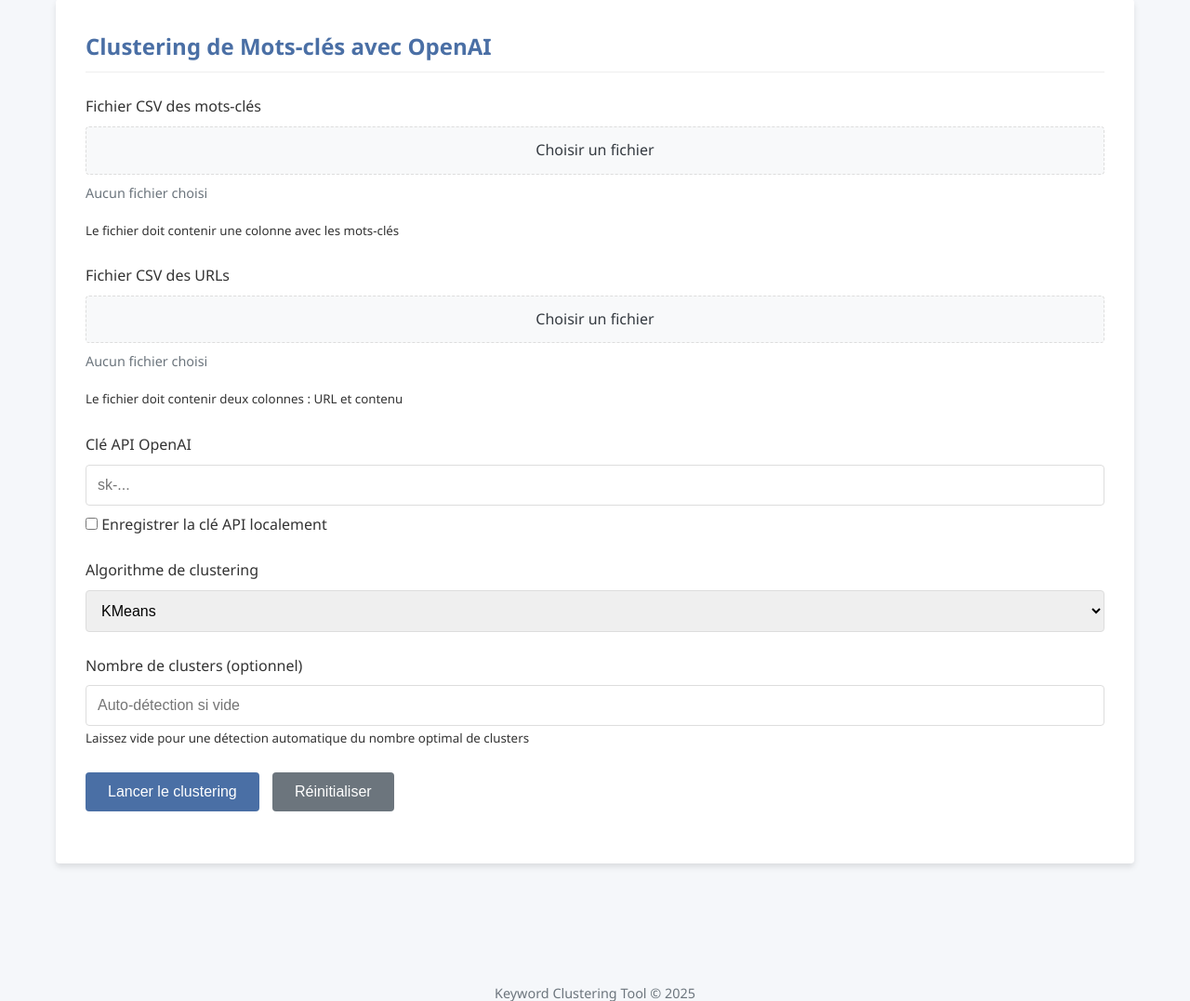
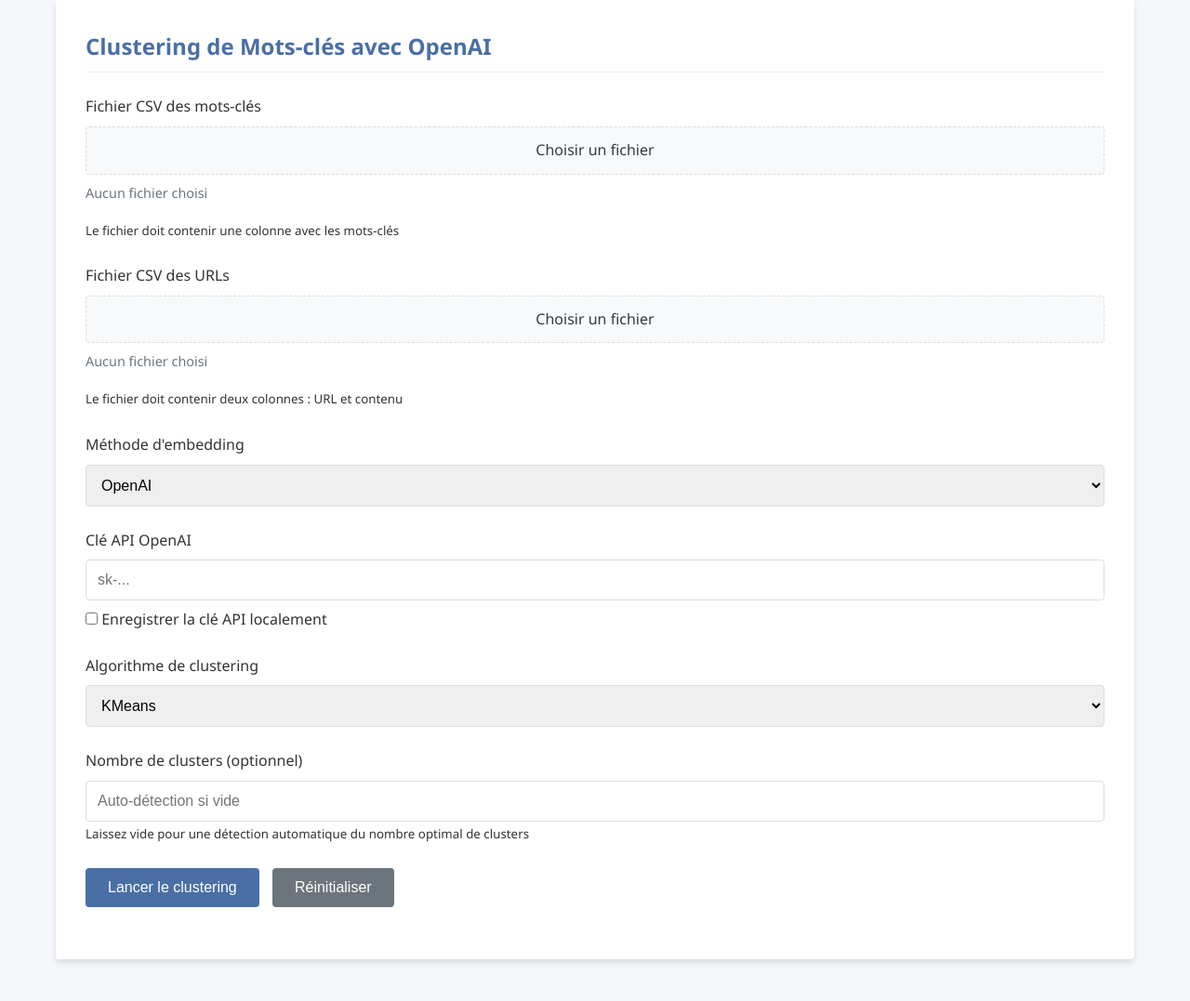
Before and after one commit to BenSlashr/kw-clustering, a FastAPI app: page / in a window 1280 px wide. Shown: the part 241-1318 px from the top of the page at 93% size. Run offline with FastAPI, Linux system fonts and the light colour scheme.

Commit message:
Description de la modification

```diff
--- a/main.py
+++ b/main.py
@@ -13,6 +13,7 @@ import tempfile
 import uuid
 import logging
 from dotenv import load_dotenv
+from sentence_transformers import SentenceTransformer
 
 # Load environment variables
 load_dotenv()
@@ -39,11 +40,22 @@ def get_openai_client(api_key):
     openai.api_key = api_key
     return openai
 
+# Initialize Sentence Transformer model
+def get_sentence_transformer(model_name="all-MiniLM-L6-v2"):
+    """Initialize a Sentence Transformer model"""
+    try:
+        logger.info(f"Loading Sentence Transformer model: {model_name}")
+        model = SentenceTransformer(model_name)
+        return model
+    except Exception as e:
+        logger.error(f"Error loading Sentence Transformer model: {str(e)}")
+        raise HTTPException(status_code=500, detail=f"Error loading Sentence Transformer model: {str(e)}")
+
 # Function to generate embeddings using OpenAI
-def generate_embeddings(texts, openai_client):
+def generate_openai_embeddings(texts, openai_client):
     """Generate embeddings for a list of texts using OpenAI API"""
     try:
-        logger.info(f"Generating embeddings for {len(texts)} texts")
+        logger.info(f"Generating OpenAI embeddings for {len(texts)} texts")
         embeddings = []
         # Process in batches to avoid API limits
         batch_size = 100
@@ -57,8 +69,35 @@ def generate_embeddings(texts, openai_client):
             embeddings.extend(batch_embeddings)
         return embeddings
     except Exception as e:
-        logger.error(f"Error generating embeddings: {str(e)}")
-        raise HTTPException(status_code=500, detail=f"Error generating embeddings: {str(e)}")
+        logger.error(f"Error generating OpenAI embeddings: {str(e)}")
+        raise HTTPException(status_code=500, detail=f"Error generating OpenAI embeddings: {str(e)}")
+
+# Function to generate embeddings using Sentence Transformers
+def generate_sentence_transformer_embeddings(texts, model):
+    """Generate embeddings for a list of texts using Sentence Transformers"""
+    try:
+        logger.info(f"Generating Sentence Transformer embeddings for {len(texts)} texts")
+        embeddings = model.encode(texts, show_progress_bar=True)
+        # Convert to list of lists for consistency with OpenAI format
+        embeddings = embeddings.tolist()
+        return embeddings
+    except Exception as e:
+        logger.error(f"Error generating Sentence Transformer embeddings: {str(e)}")
+        raise HTTPException(status_code=500, detail=f"Error generating Sentence Transformer embeddings: {str(e)}")
+
+# Function to generate embeddings based on selected method
+def generate_embeddings(texts, embedding_method, api_key=None, model_name="all-MiniLM-L6-v2"):
+    """Generate embeddings using the selected method"""
+    if embedding_method.lower() == "openai":
+        if not api_key:
+            raise HTTPException(status_code=400, detail="OpenAI API key is required for OpenAI embeddings")
+        openai_client = get_openai_client(api_key)
+        return generate_openai_embeddings(texts, openai_client)
+    elif embedding_method.lower() == "sentence-transformers":
+        model = get_sentence_transformer(model_name)
+        return generate_sentence_transformer_embeddings(texts, model)
+    else:
+        raise HTTPException(status_code=400, detail=f"Unsupported embedding method: {embedding_method}")
 
 # Function to perform clustering
 def perform_clustering(embeddings, algorithm="kmeans", n_clusters=None, eps=None, min_samples=None):
@@ -123,19 +162,29 @@ def process_clustering_task(
     keywords_file_path,
     urls_file_path,
     output_file_path,
+    embedding_method,
     api_key,
+    st_model_name,
     clustering_algorithm,
     n_clusters,
     eps,
     min_samples
 ):
     try:
-        # Initialize OpenAI client
-        openai_client = get_openai_client(api_key)
+        # Read input files with auto-detection of separator (comma or semicolon)
+        try:
+            # Try with comma first
+            keywords_df = pd.read_csv(keywords_file_path)
+        except:
+            # If that fails, try with semicolon
+            keywords_df = pd.read_csv(keywords_file_path, sep=';')
 
-        # Read input files
-        keywords_df = pd.read_csv(keywords_file_path)
-        urls_df = pd.read_csv(urls_file_path)
+        try:
+            # Try with comma first
+            urls_df = pd.read_csv(urls_file_path)
+        except:
+            # If that fails, try with semicolon
+            urls_df = pd.read_csv(urls_file_path, sep=';')
 
         # Validate input data
         if len(keywords_df.columns) < 1:
@@ -149,9 +198,21 @@ def process_clustering_task(
         urls = urls_df.iloc[:, 0].tolist()
         url_contents = urls_df.iloc[:, 1].tolist()
 
-        # Generate embeddings
-        keyword_embeddings = generate_embeddings(keywords, openai_client)
-        url_content_embeddings = generate_embeddings(url_contents, openai_client)
+        # Generate embeddings based on selected method
+        logger.info(f"Using embedding method: {embedding_method}")
+        keyword_embeddings = generate_embeddings(
+            keywords,
+            embedding_method,
+            api_key,
+            st_model_name
+        )
+
+        url_content_embeddings = generate_embeddings(
+            url_contents,
+            embedding_method,
+            api_key,
+            st_model_name
+        )
 
         # Perform clustering
         clusters = perform_clustering(
@@ -200,12 +261,18 @@ async def cluster_keywords(
     background_tasks: BackgroundTasks,
     keywords_file: UploadFile = File(..., description="CSV file with keywords"),
     urls_file: UploadFile = File(..., description="CSV file with URLs and their content"),
-    api_key: str = Form(..., description="OpenAI API key"),
+    embedding_method: str = Form("openai", description="Embedding method: 'openai' or 'sentence-transformers'"),
+    api_key: Optional[str] = Form(None, description="OpenAI API key (required for OpenAI embeddings)"),
+    st_model_name: str = Form("all-MiniLM-L6-v2", description="Sentence Transformers model name"),
     clustering_algorithm: str = Form("kmeans", description="Clustering algorithm: 'kmeans' or 'dbscan'"),
     n_clusters: Optional[int] = Form(None, description="Number of clusters (for KMeans)"),
     eps: Optional[float] = Form(None, description="Epsilon parameter (for DBSCAN)"),
     min_samples: Optional[int] = Form(None, description="Min samples parameter (for DBSCAN)")
 ):
+    # Validate embedding method
+    if embedding_method.lower() == "openai" and not api_key:
+        raise HTTPException(status_code=400, detail="OpenAI API key is required when using OpenAI embeddings")
+
     # Create temporary directory for file processing
     temp_dir = tempfile.mkdtemp()
 
@@ -231,7 +298,9 @@ async def cluster_keywords(
             keywords_path,
             urls_path,
             output_path,
+            embedding_method,
             api_key,
+            st_model_name,
             clustering_algorithm,
             n_clusters,
             eps,
--- a/requirements.txt
+++ b/requirements.txt
@@ -7,3 +7,5 @@ openai==0.28.0
 numpy==1.25.2
 python-dotenv==1.0.0
 jinja2==3.1.2
+sentence-transformers==2.2.2
+torch==2.0.1
--- a/static/css/style.css
+++ b/static/css/style.css
@@ -196,7 +196,7 @@ textarea:focus {
 }
 
 .hidden {
-  display: none;
+  display: none !important;
 }
 
 .spinner {
--- a/static/js/main.js
+++ b/static/js/main.js
@@ -62,6 +62,21 @@ document.addEventListener('DOMContentLoaded', () => {
         }
     });
 
+    // Handle embedding method change
+    const embeddingMethodSelect = document.getElementById('embedding-method');
+    const openaiParams = document.getElementById('openai-params');
+    const stParams = document.getElementById('st-params');
+
+    embeddingMethodSelect.addEventListener('change', function() {
+        if (this.value === 'openai') {
+            openaiParams.classList.remove('hidden');
+            stParams.classList.add('hidden');
+        } else if (this.value === 'sentence-transformers') {
+            openaiParams.classList.add('hidden');
+            stParams.classList.remove('hidden');
+        }
+    });
+
     // Tab navigation
     tabs.forEach(tab => {
         tab.addEventListener('click', () => {
@@ -80,34 +95,69 @@ document.addEventListener('DOMContentLoaded', () => {
     form.addEventListener('submit', async (e) => {
         e.preventDefault();
 
-        // Validate form
-        if (!validateForm()) {
+        // Validate inputs
+        const keywordsFile = document.getElementById('keywords-file').files[0];
+        const urlsFile = document.getElementById('urls-file').files[0];
+        const embeddingMethod = document.getElementById('embedding-method').value;
+        const apiKey = document.getElementById('api-key').value;
+        const stModel = document.getElementById('st-model').value;
+        const algorithm = document.getElementById('algorithm').value;
+        const nClusters = document.getElementById('n-clusters').value;
+        const eps = document.getElementById('eps').value;
+        const minSamples = document.getElementById('min-samples').value;
+
+        // Validate required fields
+        if (!keywordsFile) {
+            showAlert('Veuillez sélectionner un fichier de mots-clés', 'danger');
             return;
         }
 
-        // Save API key to local storage if user agrees
-        if (document.getElementById('save-api-key').checked) {
-            localStorage.setItem(API_KEY_STORAGE, apiKeyInput.value);
+        if (!urlsFile) {
+            showAlert('Veuillez sélectionner un fichier d\'URLs', 'danger');
+            return;
         }
 
-        // Show loading indicator
+        if (embeddingMethod === 'openai' && !apiKey) {
+            showAlert('Veuillez fournir une clé API OpenAI', 'danger');
+            return;
+        }
+
+        // Save API key to local storage if checkbox is checked
+        const saveApiKey = document.getElementById('save-api-key').checked;
+        if (saveApiKey && apiKey) {
+            localStorage.setItem('openai_api_key', apiKey);
+        }
+
+        // Show loading state
         loadingIndicator.classList.remove('hidden');
         resultSection.classList.add('hidden');
         clearAlert();
+        downloadBtn.classList.add('hidden');
 
-        // Create form data
+        // Prepare form data
         const formData = new FormData();
-        formData.append('keywords_file', keywordsFileInput.files[0]);
-        formData.append('urls_file', urlsFileInput.files[0]);
-        formData.append('api_key', apiKeyInput.value);
-        formData.append('clustering_algorithm', algorithmSelect.value);
+        formData.append('keywords_file', keywordsFile);
+        formData.append('urls_file', urlsFile);
+        formData.append('embedding_method', embeddingMethod);
 
-        // Add algorithm-specific parameters
-        if (algorithmSelect.value === 'kmeans' && nClustersInput.value) {
-            formData.append('n_clusters', nClustersInput.value);
-        } else if (algorithmSelect.value === 'dbscan') {
-            if (epsInput.value) formData.append('eps', epsInput.value);
-            if (minSamplesInput.value) formData.append('min_samples', minSamplesInput.value);
+        if (embeddingMethod === 'openai') {
+            formData.append('api_key', apiKey);
+        } else if (embeddingMethod === 'sentence-transformers') {
+            formData.append('st_model_name', stModel);
+        }
+
+        formData.append('clustering_algorithm', algorithm);
+
+        if (nClusters) {
+            formData.append('n_clusters', nClusters);
+        }
+
+        if (eps) {
+            formData.append('eps', eps);
+        }
+
+        if (minSamples) {
+            formData.append('min_samples', minSamples);
         }
 
         try {
@@ -128,6 +178,7 @@ document.addEventListener('DOMContentLoaded', () => {
             const url = window.URL.createObjectURL(blob);
             downloadBtn.href = url;
             downloadBtn.download = 'clustered_keywords.csv';
+            downloadBtn.classList.remove('hidden');
 
             // Read and display preview of results
             const csvText = await blob.text();
--- a/templates/index.html
+++ b/templates/index.html
@@ -52,12 +52,30 @@
                     </div>
 
                     <div class="form-group">
+                        <label for="embedding-method">Méthode d'embedding</label>
+                        <select id="embedding-method">
+                            <option value="openai">OpenAI</option>
+                            <option value="sentence-transformers">Sentence Transformers (local)</option>
+                        </select>
+                    </div>
+
+                    <div id="openai-params" class="form-group">
                         <label for="api-key">Clé API OpenAI</label>
                         <input type="password" id="api-key" placeholder="sk-...">
                         <div style="margin-top: 0.5rem;">
                             <input type="checkbox" id="save-api-key">
                             <label for="save-api-key" style="display: inline;">Enregistrer la clé API localement</label>
                         </div>
+                    </div>
+
+                    <div id="st-params" class="form-group hidden">
+                        <label for="st-model">Modèle Sentence Transformers</label>
+                        <select id="st-model">
+                            <option value="all-MiniLM-L6-v2">all-MiniLM-L6-v2 (rapide, léger)</option>
+                            <option value="all-mpnet-base-v2">all-mpnet-base-v2 (plus précis)</option>
+                            <option value="paraphrase-multilingual-MiniLM-L12-v2">paraphrase-multilingual-MiniLM-L12-v2 (multilingue)</option>
+                        </select>
+                        <small>Le modèle sera téléchargé automatiquement lors de la première utilisation</small>
                     </div>
 
                     <div class="form-group">
@@ -133,12 +151,21 @@
 référencement naturel
 SEO
 optimisation moteur de recherche</pre>
+                <p>Les séparateurs virgule (,) et point-virgule (;) sont tous deux acceptés.</p>
 
                 <p><strong>Fichier CSV des URLs :</strong></p>
                 <p>Le fichier doit contenir deux colonnes : URL et contenu. Exemple :</p>
                 <pre>url,contenu
 https://example.com/seo,Contenu sur le référencement naturel et l'optimisation pour les moteurs de recherche
 https://example.com/social,Contenu sur les réseaux sociaux et le marketing digital</pre>
+                <p>Ou avec un séparateur point-virgule :</p>
+                <pre>url;contenu
+https://example.com/seo;Contenu sur le référencement naturel et l'optimisation pour les moteurs de recherche
+https://example.com/social;Contenu sur les réseaux sociaux et le marketing digital</pre>
+
+                <h3>Méthodes d'Embedding</h3>
+                <p><strong>OpenAI :</strong> Utilise l'API OpenAI pour générer des embeddings de haute qualité. Nécessite une clé API.</p>
+                <p><strong>Sentence Transformers :</strong> Génère des embeddings localement sans nécessiter de clé API. Plusieurs modèles sont disponibles, avec différents compromis entre vitesse et précision.</p>
 
                 <h3>Algorithmes de clustering</h3>
                 <p><strong>KMeans :</strong> Divise les mots-clés en un nombre spécifique de clusters. Si vous ne spécifiez pas le nombre de clusters, l'algorithme tentera de déterminer le nombre optimal.</p>
```
Also changed, not shown: README.md.
